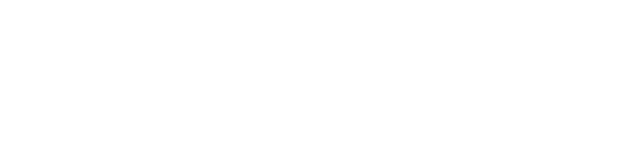
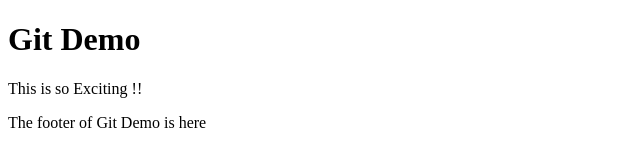
Before and after one commit to ALADaM07/gitdemo, a plain HTML site: page index.html in a window 1280 px wide. Shown: the whole page, without its empty margins (0-640 px from the left). Drawn offline with Linux system fonts and the light colour scheme.

Commit message:
added a footer

```diff
--- a/index.html
+++ b/index.html
@@ -7,6 +7,12 @@
     <title>git demo - trying to change the title</title>
 </head>
 <body>
+    <h1> Git Demo </h1>
 
+       <p>
+           This is so Exciting !!
+        </p>
+
+    <footer> <p>The footer of Git Demo is here </p> </footer>
 </body>
 </html>
```
